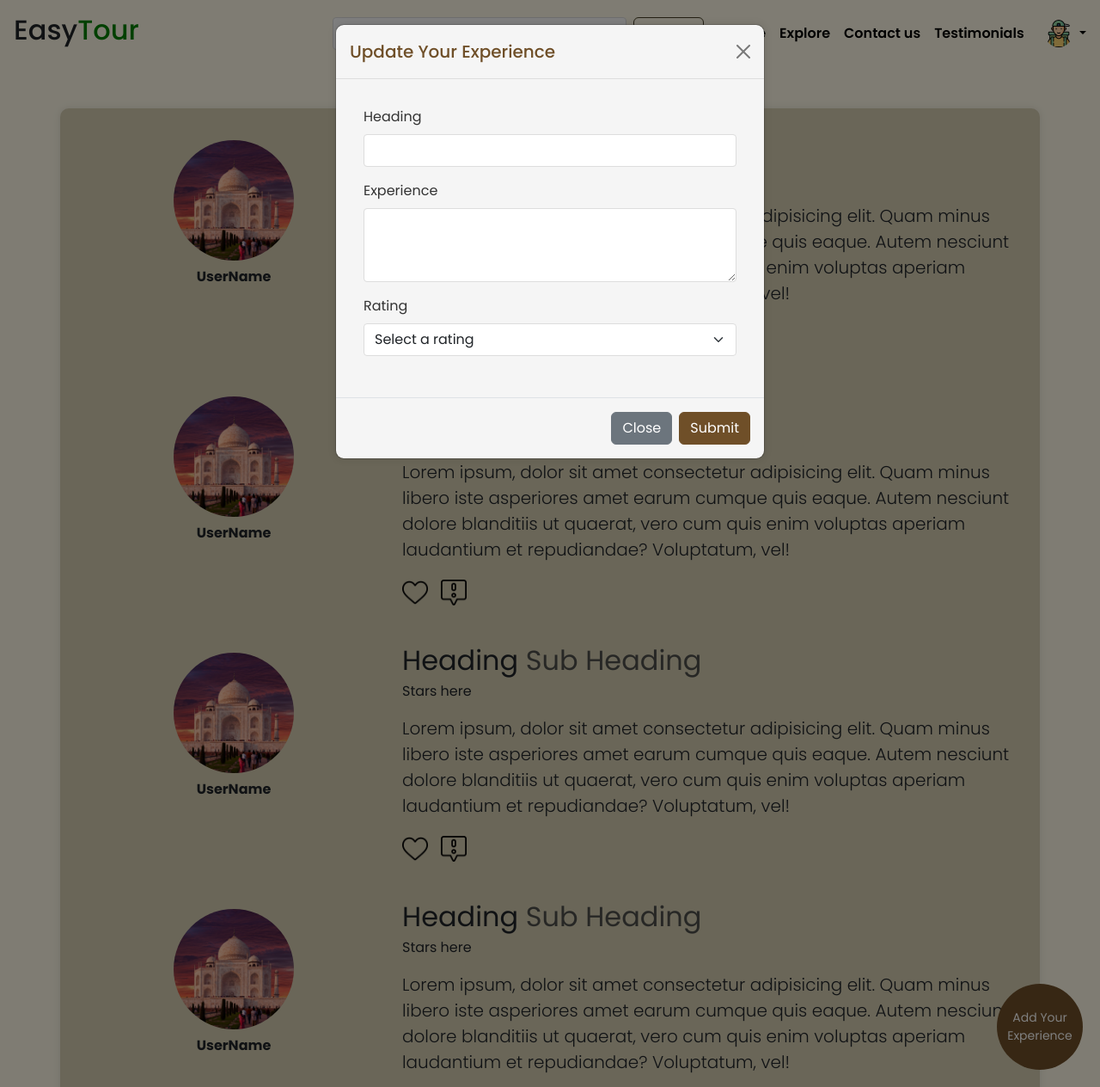
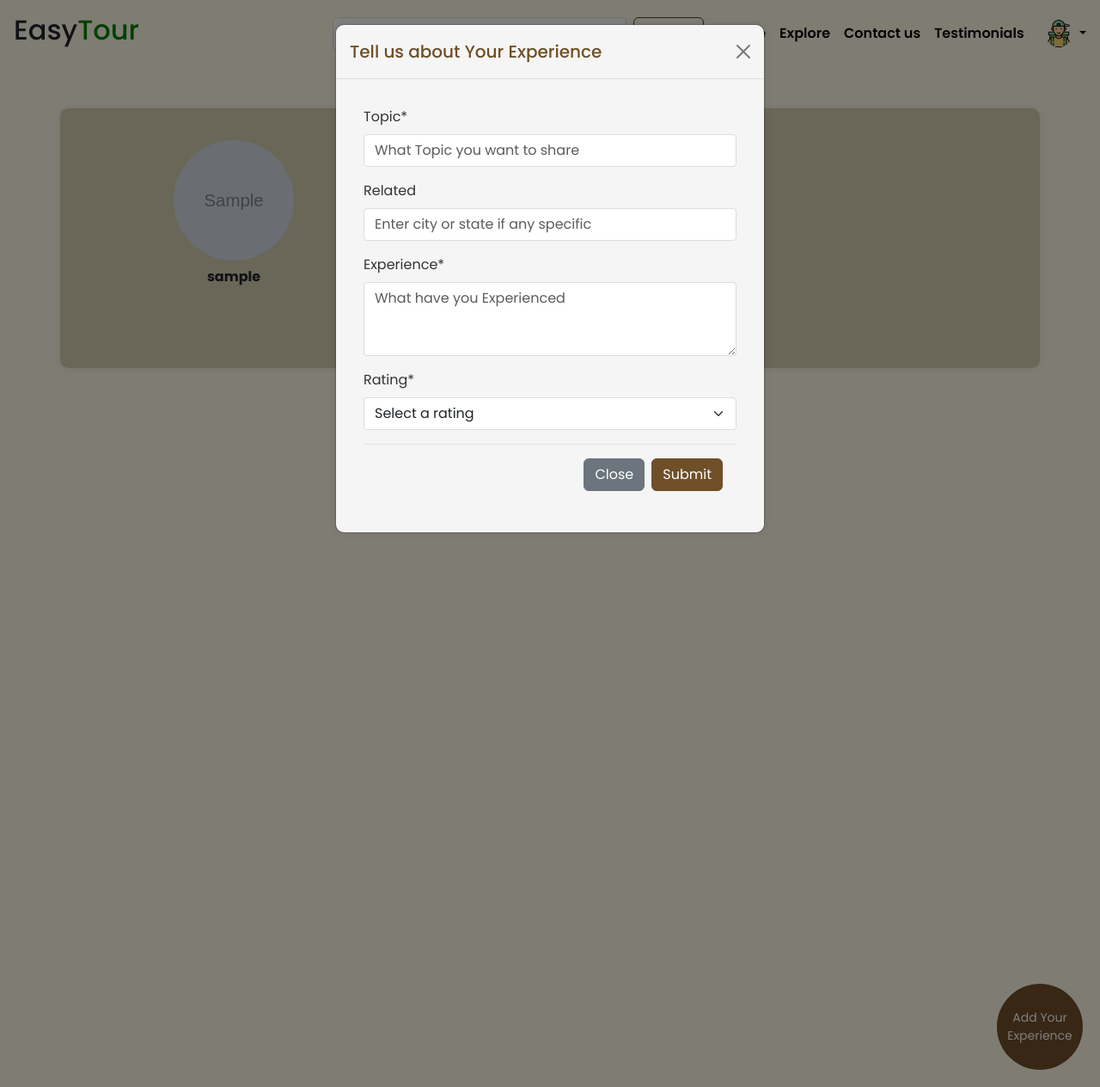
Before and after one commit to Astronaut004/Easy-Tour, a PHP site: page /AdminDashboard/Testimonial.php in a window 1280 px wide, after a click on "Add Your Experience". Shown: the whole page at 86% size. Run offline with PHP 8.4, Linux system fonts and the light colour scheme; the visitor is signed in with stand-in values (Sample User, id 1); tables that the repository leaves empty or names only in its code hold one stand-in row (values such as "Sample post"); grey boxes marked "Sample" are stand-in pictures; grey boxes are pictures that could not be loaded.

Commit message:
Dynamic data retrieve

```diff
--- a/AdminDashboard/Testimonial.php
+++ b/AdminDashboard/Testimonial.php
@@ -27,26 +76,35 @@
     <div class="container mt-5 my-box">
         <!-- Form Modal -->
         <!-- Modal -->
-<div class="modal fade" id="updateFormModal" tabindex="-1" aria-labelledby="updateFormModalLabel" aria-hidden="true">
+        <div class="modal fade" id="updateFormModal" tabindex="-1">
             <div class="modal-dialog">
                 <div class="modal-content">
                     <div class="modal-header">
-                <h5 class="modal-title" id="updateFormModalLabel">Update Your Experience</h5>
+                        <h5 class="modal-title" id="updateFormModalLabel">Tell us about Your Experience</h5>
                         <button type="button" class="btn-close" data-bs-dismiss="modal" aria-label="Close"></button>
                     </div>
+                    <!-- <div class="container w-100"> -->
                     <div class="modal-body">
-                <form id="experienceForm">
+                        <form id="experienceForm" action="" method="post" enctype="multipart/form-data">
                             <div class="mb-3">
-                        <label for="userName" class="form-label">Heading</label>
-                        <input type="text" class="form-control" id="userName" required>
+                                <label class="form-label">Topic*</label>
+                                <input type="text" class="form-control" placeholder="What Topic you want to share" name="fhead">
                             </div>
                             <div class="mb-3">
-                        <label for="userExperience" class="form-label">Experience</label>
-                        <textarea class="form-control" id="userExperience" rows="3" required></textarea>
+                                <label class="form-label">Related</label>
+                                <input type="text" class="form-control" placeholder="Enter city or state if any specific" name="frelate">
+                            </div>
+                            <!-- <div class="mb-3">
+                                <label class="form-label">Image</label>
+                                <input type="file" class="form-control" name="fimage">
+                            </div> -->
+                            <div class="mb-3">
+                                <label class="form-label">Experience*</label>
+                                <textarea class="form-control" rows="3" name="fdesc" placeholder="What have you Experienced"></textarea>
                             </div>
                             <div class="mb-3">
-                        <label for="userRating" class="form-label">Rating</label>
-                        <select class="form-select" id="userRating" required>
+                                <label class="form-label">Rating*</label>
+                                <select name="frating" class="form-select">
                                     <option value="" disabled selected>Select a rating</option>
                                     <option value="1">1 Star</option>
                                     <option value="2">2 Stars</option>
@@ -55,45 +113,90 @@
                                     <option value="5">5 Stars</option>
                                 </select>
                             </div>
+                            <div class="modal-footer">
+                                <button type="button" class="btn btn-secondary" data-bs-dismiss="modal">Close</button>
+                                <button type="submit" class="btn btn-custom1">Submit</button>
+                            </div>
                         </form>
                     </div>
-            <div class="modal-footer">
-                <button type="button" class="btn btn-secondary" data-bs-dismiss="modal">Close</button>
-                <button type="submit" class="btn btn-custom1" form="experienceForm">Submit</button>
-            </div>
+                    <!-- </div> -->
                 </div>
             </div>
         </div>
 
 
-        <!-- Content -->
-        <?php for ($i = 0; $i < 29; $i++) : ?>
+        <!-- <div class="row featurette mb-5"> -->
+
+
+
+            <?php
+            include "../connection.php";
+            $sql = "SELECT * FROM feedback_tb";
+            $stmt = $con->prepare($sql);
+            // $stmt->bind_param()
+            $stmt->execute();
+            $result = $stmt->get_result();
+            while ($row = $result->fetch_assoc()) {
+                $starRating = '';
+                switch ($row['feed_star']) {
+                    case 1:
+                        $starRating = '★☆☆☆☆';
+                        break;
+                    case 2:
+                        $starRating = '★★☆☆☆';
+                        break;
+                    case 3:
+                        $starRating = '★★★☆☆';
+                        break;
+                    case 4:
+                        $starRating = '★★★★☆';
+                        break;
+                    case 5:
+                        $starRating = '★★★★★';
+                        break;
+                    }
+                echo '
                 <div class="row featurette mb-5">
             <div class="col-md-8 order-md-2">
-                    <h2 class="featurette-heading fw-normal lh-1">Heading <span class="text-body-secondary">Sub Heading</span></h2>
-                    <p>Stars here</p>
-                    <p class="lead">Lorem ipsum, dolor sit amet consectetur adipisicing elit. Quam minus libero iste asperiores amet earum cumque quis eaque. Autem nesciunt dolore blanditiis ut quaerat, vero cum quis enim voluptas aperiam laudantium et repudiandae? Voluptatum, vel!</p>
+                    <h2 class="featurette-heading fw-normal lh-1">'.$row['feed_head'].' <span class="text-body-secondary">'.$row['feed_sub'].'</span></h2>
+
+                    <p>'.$starRating.'</p>
+                    <p class="lead">'.$row['feed_desc'].'</p>
                     <div class="image-links">
-                        <a href="#" id="like-link">
-                            <img src="../images/like.png" alt="Like">
+                        <a href="./TestimonialCRUD/update.php?id='.$row['feed_id'].'" id="like-link">
+                            <img src="../images/edit.png" alt="edit">
                         </a>
 
-                        <a href="#" id="report-link">
-                            <img src="../images/report.png" alt="Report">
+                        <a href="./TestimonialCRUD/Delete.php?id='.$row['feed_id'].'" id="report-link">
+                            <img src="../images/trash.png" alt="trash">
                         </a>
                     </div>
                 </div>
 
                 <div class="col-md-4 d-flex flex-column align-items-center order-md-1">
                     <a href="#" class="btn btn-custom">
-                        <img src="./resources/taj.jpg" class="circular-img" alt="Feature Image">
+                        <img src="'.$row['feed_image'].'" class="circular-img" alt="Feature Image">
                     </a>
-                    <p class="user-name">UserName</p>
+                    <p class="user-name">'.$row['feed_username'].'</p>
                 </div>
             </div>
-        <?php endfor; ?>
+            ';
+            }
+            ?>
+
+
+
         </div>
         <script>
+            window.addEventListener('load', function() {
+                const alertBox = document.querySelector('#alertBox');
+                if (alertBox) {
+                    alertBox.classList.add('show');
+                    setTimeout(function() {
+                        alertBox.classList.remove('show');
+                    }, 3000); // Adjust duration if needed
+                }
+            });
             window.addEventListener('load', function() {
                 window.scrollTo(0, document.body.scrollHeight);
             });
@@ -110,3 +213,70 @@
 </body>
 
 </html>
+
+<?php
+// include "../connection.php";
+$uname = $_SESSION['username'];
+// echo "$uname";
+$sql = "SELECT * FROM user_tb WHERE username = ?";
+$stmt = $con->prepare($sql);
+$stmt->bind_param("s", $uname);
+$stmt->execute();
+$result = $stmt->get_result();
+$row = $result->fetch_assoc();
+
+$image = $row['photo'];
+// echo "$image";
+$user = $row['username'];
+if ($user == '' || $image == '') {
+    echo '
+            <div id="alertBox" class="alert alert-danger fade show" role="alert">
+                <div id="slider"></div>
+                <strong>Here is error is backend!</strong>.
+            </div>
+            ';
+    die();
+} else {
+    if ($_SERVER['REQUEST_METHOD'] == 'POST') {
+        if ($_REQUEST['fhead'] != '' && $_REQUEST['fdesc'] != '' && $_REQUEST['frating']) {
+
+            $head = $_REQUEST['fhead'];
+            $desc = $_REQUEST['fdesc'];
+            $rating = $_REQUEST['frating'];
+            $sub = !empty($_REQUEST['frelate']) ? $_REQUEST['frelate'] : "NA";
+
+
+            $sql = "INSERT INTO feedback_tb (feed_head, feed_sub, feed_username, feed_image, feed_star, feed_desc) VALUES (?, ?, ?, ?, ?, ?)";
+            $stmt = $con->prepare($sql);
+            $stmt->bind_param("ssssis", $head, $sub, $user, $image, $rating, $desc);
+            if ($stmt->execute()) {
+                echo '
+                        <div id="alertBox" class="alert alert-success fade show" role="alert">
+                            <div id="slider"></div>
+                            <strong>Your feedback Added!</strong>Thank you.
+                        </div>
+                        <script>window.open("Testimonial.php","_self")</script>
+                        ';
+            } else {
+                echo '
+                        <div id="alertBox" class="alert alert-danger fade show" role="alert">
+                            <div id="slider"></div>
+                            <strong>Something went wrong!</strong>.
+                        </div>
+                        ';
+            }
+
+            // $culture = !empty($_REQUEST['sculture']) ? $_REQUEST['sculture'] : "NA";
+        } else {
+            echo '
+                    <div id="alertBox" class="alert alert-danger fade show" role="alert">
+                        <div id="slider"></div>
+                        <strong>Fill up!</strong>* field cannot be empty.
+                    </div>
+                    ';
+        }
+    }
+}
+
+
+?>
```
Also changed, not shown: other parts of AdminDashboard/Testimonial.php (+49 -0 lines). Lines whose indentation alone changed are shown as unchanged.
